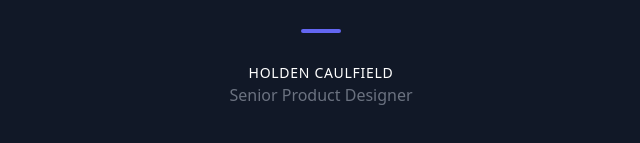
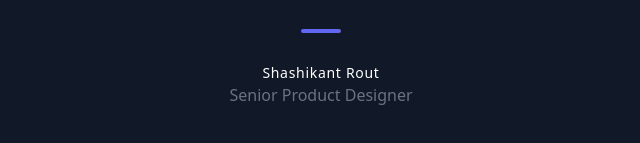
Before and after one commit to SkRout8/demo_project, a plain HTML site: page gallery.html in a window 1280 px wide. Shown: the part 1627-1770 px from the top of the page, 319-959 px from the left. Drawn offline with nearby package versions, Linux system fonts and the light colour scheme.

Commit message:
Name Change

```diff
--- a/gallery.html
+++ b/gallery.html
@@ -99,7 +99,7 @@
             </svg>
             <p class="leading-relaxed text-lg">Edison bulb retro cloud bread echo park, helvetica stumptown taiyaki taxidermy 90's cronut +1 kinfolk. Single-origin coffee ennui shaman taiyaki vape DIY tote bag drinking vinegar cronut adaptogen squid fanny pack vaporware. Man bun next level coloring book skateboard four loko knausgaard. Kitsch keffiyeh master cleanse direct trade indigo juice before they sold out gentrify plaid gastropub normcore XOXO 90's pickled cindigo jean shorts. Slow-carb next level shoindigoitch ethical authentic, yr scenester sriracha forage franzen organic drinking vinegar.</p>
             <span class="inline-block h-1 w-10 rounded bg-indigo-500 mt-8 mb-6"></span>
-            <h2 class="text-white font-medium title-font tracking-wider text-sm">HOLDEN CAULFIELD</h2>
+            <h2 class="text-white font-medium title-font tracking-wider text-sm">Shashikant Rout</h2>
             <p class="text-gray-500">Senior Product Designer</p>
           </div>
         </div>
```
